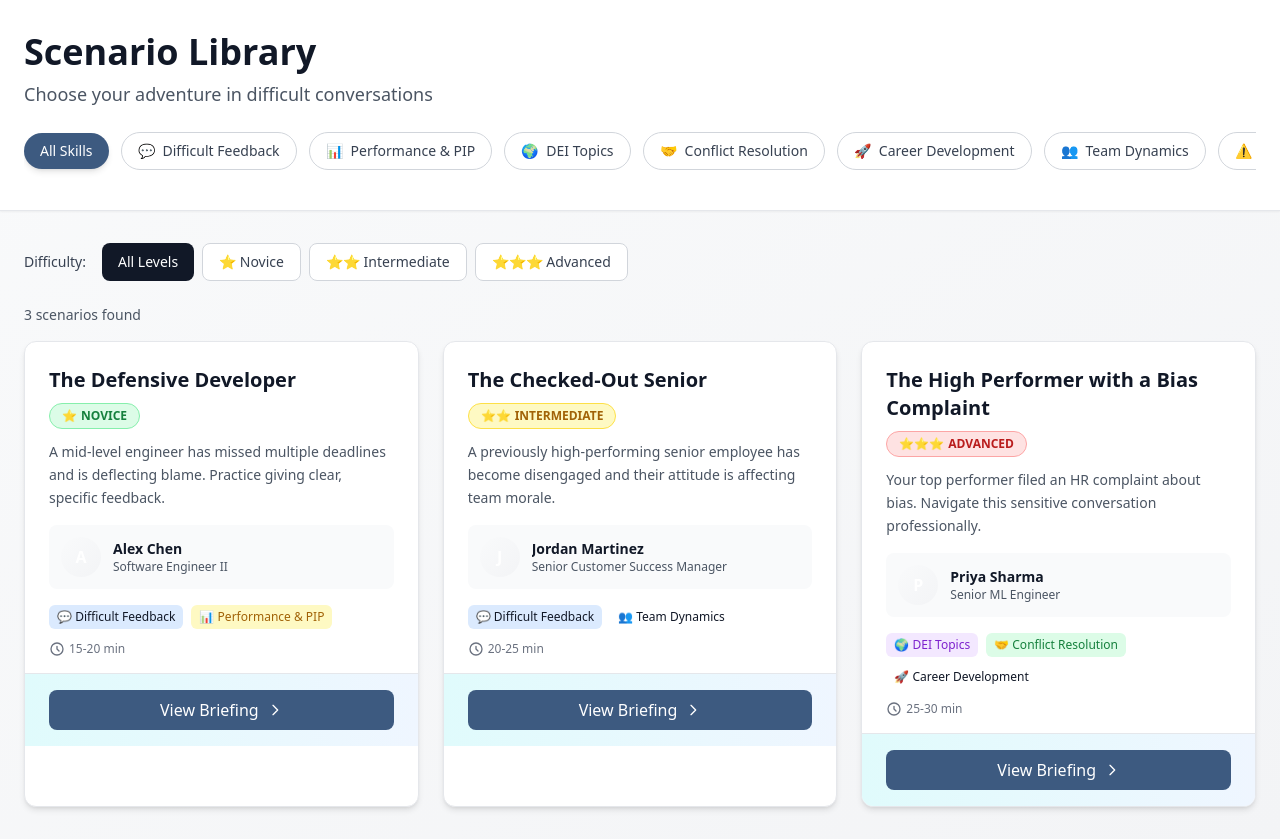
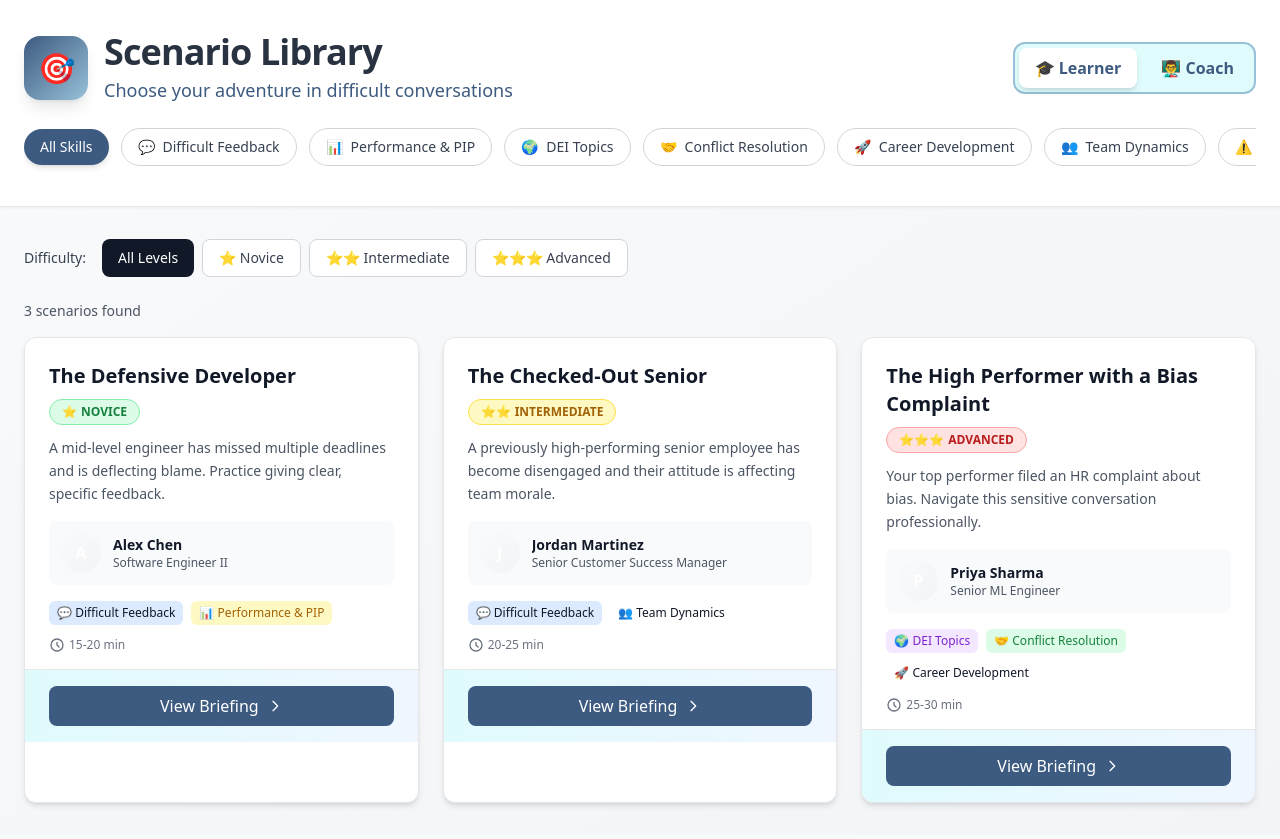
Before and after one commit to saurabhbains/pathwise, a React (Vite) app in the folder client/: page / in a window 1280 px wide. Built offline with nearby package versions, Linux system fonts and the light colour scheme.

Commit message:
feat: Add mode switcher to all main screens
- Added Learner/Coach toggle to ScenarioSelector
- Added Learner/Coach toggle to CoachHome
- Both modes now easily accessible from any page

```diff
--- a/client/src/components/CoachHome.tsx
+++ b/client/src/components/CoachHome.tsx
@@ -85,6 +85,23 @@ export default function CoachHome() {
                 <p className="text-[#3D5A80] font-medium">Design the perfect leadership challenge ✨</p>
               </div>
             </div>
+
+            {/* Mode Switcher + Create Button */}
+            <div className="flex items-center space-x-3">
+              <div className="flex items-center space-x-2 bg-[#E0FBFC] rounded-xl p-1 border-2 border-[#98C1D9]">
+                <button
+                  onClick={() => window.location.href = '/'}
+                  className="px-4 py-2 text-[#3D5A80] hover:bg-white rounded-lg font-bold transition-colors"
+                >
+                  🎓 Learner
+                </button>
+                <button
+                  className="px-4 py-2 bg-white text-[#3D5A80] rounded-lg font-bold shadow-md"
+                >
+                  👨‍🏫 Coach
+                </button>
+              </div>
+
               <button
                 onClick={() => window.location.href = '/coach/create'}
                 className="group px-8 py-4 bg-gradient-to-r from-[#EE6C4D] to-[#ff8a73] hover:from-[#ff8a73] hover:to-[#EE6C4D] text-white rounded-2xl font-bold transition-all transform hover:scale-105 hover:-rotate-1 shadow-xl hover:shadow-2xl flex items-center space-x-3"
@@ -94,6 +111,7 @@ export default function CoachHome() {
                 </svg>
                 <span className="text-lg">Create Scenario</span>
               </button>
+            </div>
           </div>
 
           {/* Fun Stats Row */}
--- a/client/src/components/ScenarioSelector.tsx
+++ b/client/src/components/ScenarioSelector.tsx
@@ -99,21 +99,32 @@ export default function ScenarioSelector({ onSelectScenario, onBack }: ScenarioS
       <div className="bg-white border-b border-gray-200 shadow-sm">
         <div className="max-w-7xl mx-auto px-6 py-8">
           <div className="flex items-center justify-between mb-6">
-            <div>
-              <h1 className="text-4xl font-bold text-gray-900 mb-2">Scenario Library</h1>
-              <p className="text-lg text-gray-600">Choose your adventure in difficult conversations</p>
+            <div className="flex items-center space-x-4">
+              <div className="w-16 h-16 bg-gradient-to-br from-[#3D5A80] to-[#98C1D9] rounded-2xl flex items-center justify-center transform hover:rotate-6 transition-transform shadow-lg">
+                <span className="text-3xl">🎯</span>
+              </div>
+              <div>
+                <h1 className="text-4xl font-black text-[#293241] mb-1 tracking-tight">Scenario Library</h1>
+                <p className="text-lg text-[#3D5A80] font-medium">Choose your adventure in difficult conversations</p>
+              </div>
             </div>
-            {onBack && (
-              <button
-                onClick={onBack}
-                className="px-4 py-2 text-gray-600 hover:text-gray-900 transition-colors flex items-center space-x-2"
-              >
-                <svg className="w-5 h-5" fill="none" stroke="currentColor" viewBox="0 0 24 24">
-                  <path strokeLinecap="round" strokeLinejoin="round" strokeWidth={2} d="M10 19l-7-7m0 0l7-7m-7 7h18" />
-                </svg>
-                <span>Back</span>
-              </button>
-            )}
+
+            {/* Mode Switcher */}
+            <div className="flex items-center space-x-3">
+              <div className="flex items-center space-x-2 bg-[#E0FBFC] rounded-xl p-1 border-2 border-[#98C1D9]">
+                <button
+                  className="px-4 py-2 bg-white text-[#3D5A80] rounded-lg font-bold shadow-md"
+                >
+                  🎓 Learner
+                </button>
+                <button
+                  onClick={() => window.location.href = '/coach'}
+                  className="px-4 py-2 text-[#3D5A80] hover:bg-white rounded-lg font-bold transition-colors"
+                >
+                  👨‍🏫 Coach
+                </button>
+              </div>
+            </div>
           </div>
 
           {/* Skill Filter Pills */}
```
Lines whose indentation alone changed are shown as unchanged.
